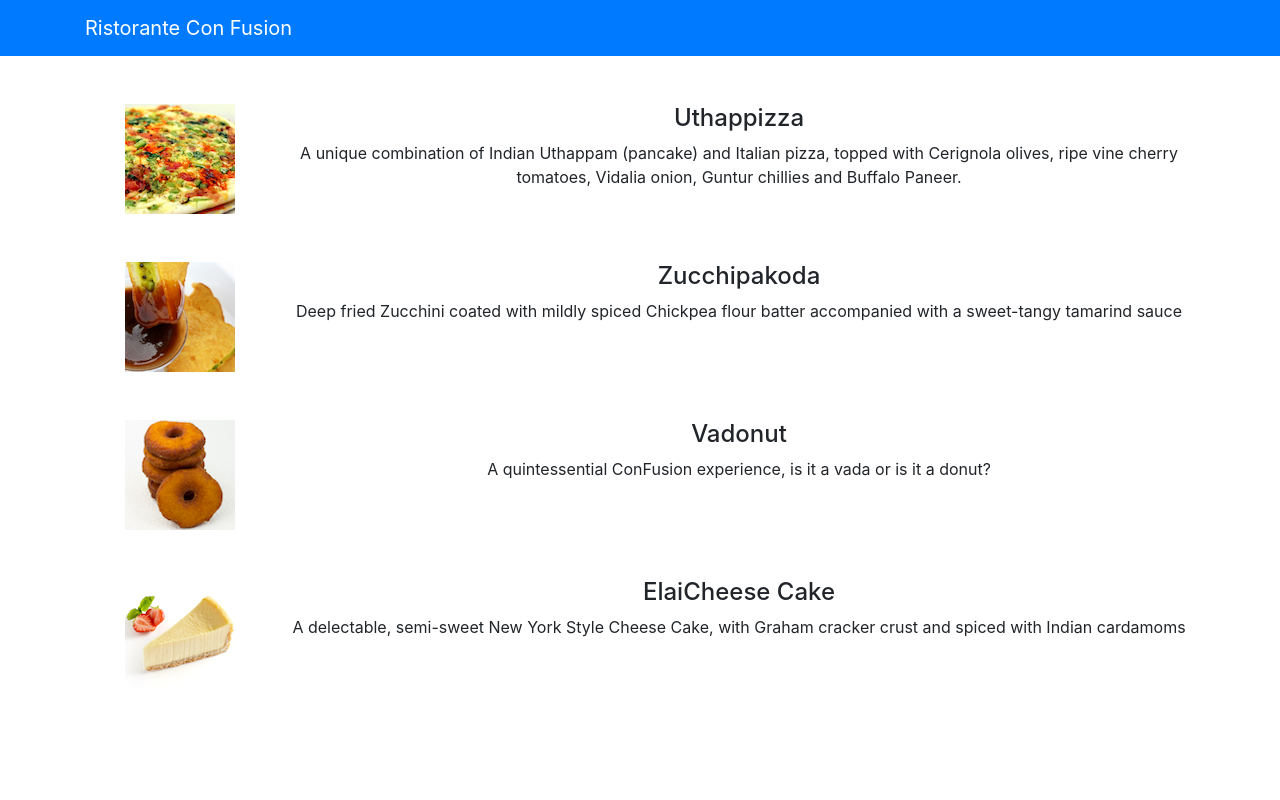
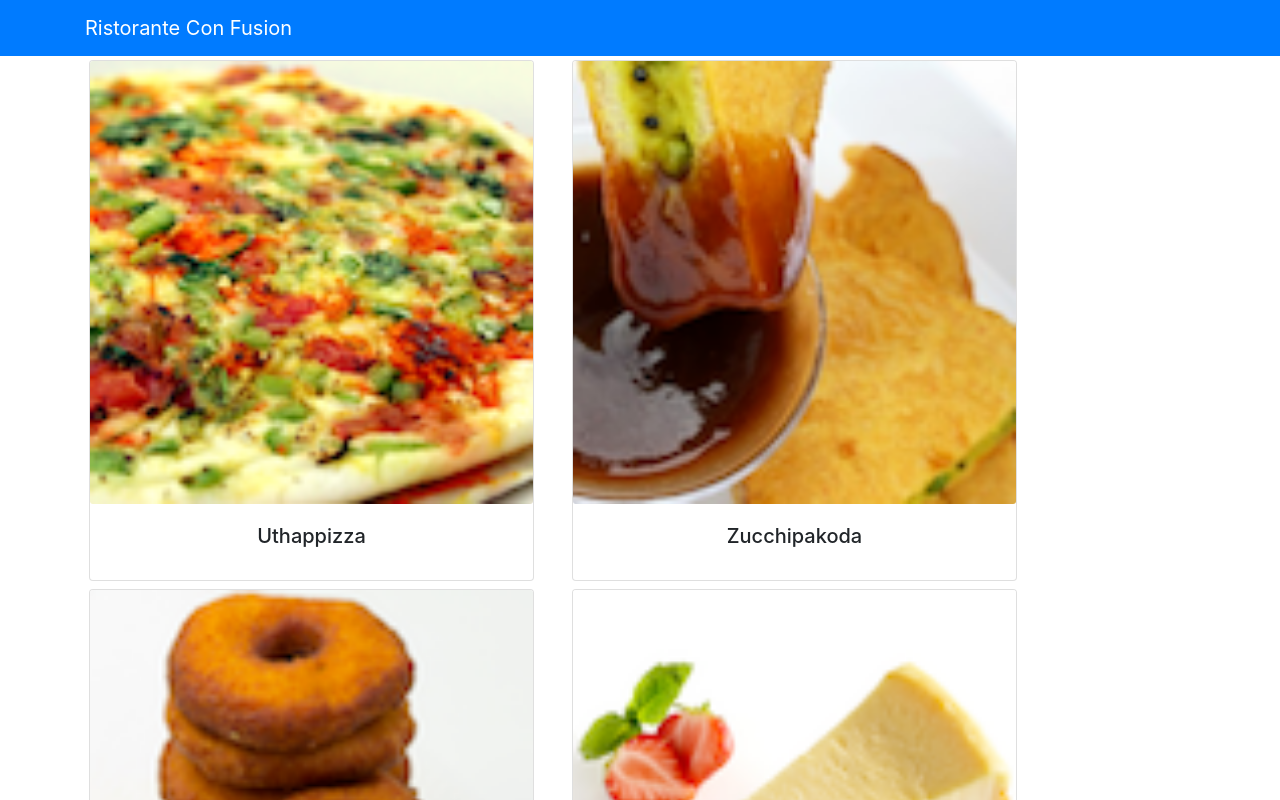
Before and after one commit to SonCrits/ReactJSreDev, a React (Create React App) app: page / in a window 1280 px wide. Shown: the top 800 px of the page. Built offline with nearby package versions, Linux system fonts and the light colour scheme.

Commit message:
Components Part 2

```diff
--- a/src/App.js
+++ b/src/App.js
@@ -4,9 +4,17 @@
 import 'bootstrap/dist/css/bootstrap.min.css';
 import {Navbar, NavbarBrand} from 'reactstrap';
 import Menu from './components/MenuComponent';
+import {DISHES} from './shared/dishes';
 
 
 class App extends Component {
+
+  constructor(props) {
+    super(props);
+    this.state = {
+      dishes : DISHES
+    };
+  }
   render(){
     return (
       <div className="App">
@@ -17,7 +25,7 @@
             </NavbarBrand>
           </div>
         </Navbar>
-        <Menu />
+        <Menu dishes = {this.state.dishes}/>
       </div>
     );
   }
--- a/src/components/MenuComponent.js
+++ b/src/components/MenuComponent.js
@@ -1,63 +1,48 @@
 import React , {Component} from "react";
-import { Media } from "reactstrap";
+import { Card, CardImg , CardImgOverlay , CardText, CardBody,
+CardTitle } from "reactstrap";
 
 class Menu extends Component{
     constructor(props) {
         super(props);
         this.state = {
-            dishes: [
-                {
-                  id: 0,
-                  name:'Uthappizza',
-                  image: 'assets/images/uthappizza.png',
-                  category: 'mains',
-                  label:'Hot',
-                  price:'4.99',
-                  description:'A unique combination of Indian Uthappam (pancake) and Italian pizza, topped with Cerignola olives, ripe vine cherry tomatoes, Vidalia onion, Guntur chillies and Buffalo Paneer.'                        },
-               {
-                  id: 1,
-                  name:'Zucchipakoda',
-                  image: 'assets/images/zucchipakoda.png',
-                  category: 'appetizer',
-                  label:'',
-                  price:'1.99',
-                  description:'Deep fried Zucchini coated with mildly spiced Chickpea flour batter accompanied with a sweet-tangy tamarind sauce'                        },
-               {
-                  id: 2,
-                  name:'Vadonut',
-                  image: 'assets/images/vadonut.png',
-                  category: 'appetizer',
-                  label:'New',
-                  price:'1.99',
-                  description:'A quintessential ConFusion experience, is it a vada or is it a donut?'                        },
-               {
-                  id: 3,
-                  name:'ElaiCheese Cake',
-                  image: 'assets/images/elaicheesecake.png',
-                  category: 'dessert',
-                  label:'',
-                  price:'2.99',
-                  description:'A delectable, semi-sweet New York Style Cheese Cake, with Graham cracker crust and spiced with Indian cardamoms'                        }
-            ]
+            selectDish : null
+        };
+
+        this.onSelectDish = this.onSelectDish.bind(this);
+        this.renderDish = this.renderDish.bind(this);
     }
+
+    onSelectDish(dish) {
+        this.setState({selectDish : dish})
+    }
+
+    renderDish(dish){
+        if(dish != null) {
+            return(
+                <Card>
+                    <CardImg top src={dish.image} alt={dish.name} />
+                    <CardBody>
+                        <CardTitle>{dish.name}</CardTitle>
+                        <CardText>{dish.description}</CardText>
+                    </CardBody>
+                </Card>
+            )
+        } else return <div></div>
     }
 
 
     render() {
-        // copy tất cả mảng dishes sang 1 mảng khác vs layout thẻ như dưới
-
-        const menu = this.state.dishes.map((dish) => {
+       const menu = this.props.dishes.map((dish) => {
            return(
-                <div key={dish.id} className="col-12 mt-5">
-                <Media tag="li">
-                  <Media left middle>
-                      <Media object src={dish.image} alt={dish.name} />
-                  </Media>
-                  <Media body className="ml-5">
-                    <Media heading>{dish.name}</Media>
-                    <p>{dish.description}</p>
-                  </Media>
-                </Media>
+               <div className="col-12 col-md-5 m-1">
+                   <Card key={dish.id}
+                        onClick = {() => this.onSelectDish(dish)}>
+                        <CardImg width='100%' src={dish.image} alt={dish.name} />
+                        <CardBody>
+                            <CardTitle>{dish.name}</CardTitle>
+                        </CardBody>
+                    </Card>
                </div>
            )
        })
@@ -65,9 +50,10 @@
         return(
             <div className="container">
                 <div className="row">
-                    <Media list>
                     {menu}
-                    </Media>
+                </div>
+                <div className="col-12 col-md-5 m-1">
+                    {this.renderDish(this.state.selectDish)}
                 </div>
             </div>
         )
--- /dev/null
+++ b/src/shared/dishes.js
@@ -0,0 +1,186 @@
+export const DISHES =
+    [
+        {
+        id: 0,
+        name:'Uthappizza',
+        image: 'assets/images/uthappizza.png',
+        category: 'mains',
+        label:'Hot',
+        price:'4.99',
+        description:'A unique combination of Indian Uthappam (pancake) and Italian pizza, topped with Cerignola olives, ripe vine cherry tomatoes, Vidalia onion, Guntur chillies and Buffalo Paneer.',
+        comments: [
+            {
+            id: 0,
+            rating: 5,
+            comment: "Imagine all the eatables, living in conFusion!",
+            author: "John Lemon",
+            date: "2012-10-16T17:57:28.556094Z"
+            },
+            {
+            id: 1,
+            rating: 4,
+            comment: "Sends anyone to heaven, I wish I could get my mother-in-law to eat it!",
+            author: "Paul McVites",
+            date: "2014-09-05T17:57:28.556094Z"
+            },
+            {
+            id: 2,
+            rating: 3,
+            comment: "Eat it, just eat it!",
+            author: "Michael Jaikishan",
+            date: "2015-02-13T17:57:28.556094Z"
+            },
+            {
+            id: 3,
+            rating: 4,
+            comment: "Ultimate, Reaching for the stars!",
+            author: "Ringo Starry",
+            date: "2013-12-02T17:57:28.556094Z"
+            },
+            {
+            id: 4,
+            rating: 2,
+            comment: "It's your birthday, we're gonna party!",
+            author: "25 Cent",
+            date: "2011-12-02T17:57:28.556094Z"
+            }
+        ]                        },
+        {
+        id: 1,
+        name:'Zucchipakoda',
+        image: 'assets/images/zucchipakoda.png',
+        category: 'appetizer',
+        label:'',
+        price:'1.99',
+        description:'Deep fried Zucchini coated with mildly spiced Chickpea flour batter accompanied with a sweet-tangy tamarind sauce',
+        comments: [
+            {
+            id: 0,
+            rating: 5,
+            comment: "Imagine all the eatables, living in conFusion!",
+            author: "John Lemon",
+            date: "2012-10-16T17:57:28.556094Z"
+            },
+            {
+            id: 1,
+            rating: 4,
+            comment: "Sends anyone to heaven, I wish I could get my mother-in-law to eat it!",
+            author: "Paul McVites",
+            date: "2014-09-05T17:57:28.556094Z"
+            },
+            {
+            id: 2,
+            rating: 3,
+            comment: "Eat it, just eat it!",
+            author: "Michael Jaikishan",
+            date: "2015-02-13T17:57:28.556094Z"
+            },
+            {
+            id: 3,
+            rating: 4,
+            comment: "Ultimate, Reaching for the stars!",
+            author: "Ringo Starry",
+            date: "2013-12-02T17:57:28.556094Z"
+            },
+            {
+            id: 4,
+            rating: 2,
+            comment: "It's your birthday, we're gonna party!",
+            author: "25 Cent",
+            date: "2011-12-02T17:57:28.556094Z"
+            }
+        ]
+        },
+        {
+        id: 2,
+        name:'Vadonut',
+        image: 'assets/images/vadonut.png',
+        category: 'appetizer',
+        label:'New',
+        price:'1.99',
+        description:'A quintessential ConFusion experience, is it a vada or is it a donut?',
+        comments: [
+            {
+            id: 0,
+            rating: 5,
+            comment: "Imagine all the eatables, living in conFusion!",
+            author: "John Lemon",
+            date: "2012-10-16T17:57:28.556094Z"
+            },
+            {
+            id: 1,
+            rating: 4,
+            comment: "Sends anyone to heaven, I wish I could get my mother-in-law to eat it!",
+            author: "Paul McVites",
+            date: "2014-09-05T17:57:28.556094Z"
+            },
+            {
+            id: 2,
+            rating: 3,
+            comment: "Eat it, just eat it!",
+            author: "Michael Jaikishan",
+            date: "2015-02-13T17:57:28.556094Z"
+            },
+            {
+            id: 3,
+            rating: 4,
+            comment: "Ultimate, Reaching for the stars!",
+            author: "Ringo Starry",
+            date: "2013-12-02T17:57:28.556094Z"
+            },
+            {
+            id: 4,
+            rating: 2,
+            comment: "It's your birthday, we're gonna party!",
+            author: "25 Cent",
+            date: "2011-12-02T17:57:28.556094Z"
+            }
+        ]
+        },
+        {
+        id: 3,
+        name:'ElaiCheese Cake',
+        image: 'assets/images/elaicheesecake.png',
+        category: 'dessert',
+        label:'',
+        price:'2.99',
+        description:'A delectable, semi-sweet New York Style Cheese Cake, with Graham cracker crust and spiced with Indian cardamoms',
+        comments: [
+            {
+            id: 0,
+            rating: 5,
+            comment: "Imagine all the eatables, living in conFusion!",
+            author: "John Lemon",
+            date: "2012-10-16T17:57:28.556094Z"
+            },
+            {
+            id: 1,
+            rating: 4,
+            comment: "Sends anyone to heaven, I wish I could get my mother-in-law to eat it!",
+            author: "Paul McVites",
+            date: "2014-09-05T17:57:28.556094Z"
+            },
+            {
+            id: 2,
+            rating: 3,
+            comment: "Eat it, just eat it!",
+            author: "Michael Jaikishan",
+            date: "2015-02-13T17:57:28.556094Z"
+            },
+            {
+            id: 3,
+            rating: 4,
+            comment: "Ultimate, Reaching for the stars!",
+            author: "Ringo Starry",
+            date: "2013-12-02T17:57:28.556094Z"
+            },
+            {
+            id: 4,
+            rating: 2,
+            comment: "It's your birthday, we're gonna party!",
+            author: "25 Cent",
+            date: "2011-12-02T17:57:28.556094Z"
+            }
+        ]
+        }
+    ];
```
Lines whose indentation alone changed are shown as unchanged.
